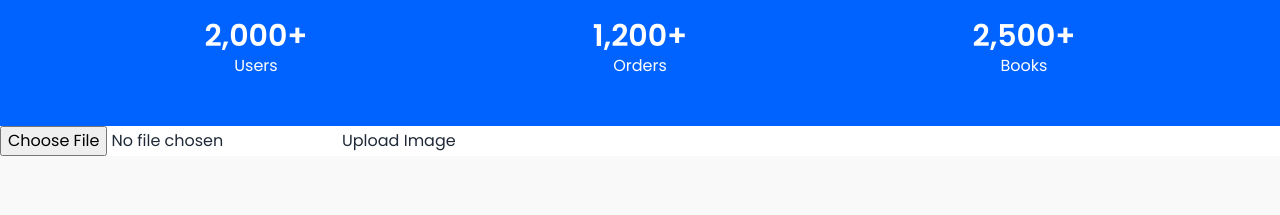
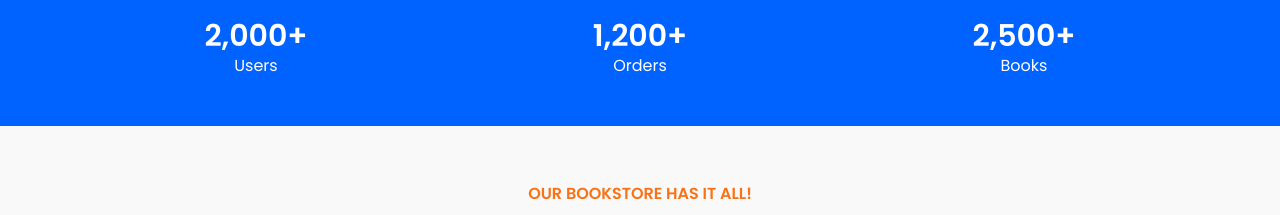
Before and after one commit to anaastastasiia/ReadCycle, a React (Vite) app in the folder front-end/: page / in a window 1280 px wide. Shown: the part 800-1015 px from the top of the page. Built offline with nearby package versions, Linux system fonts and the light colour scheme; no server answers.

Commit message:
clean up

```diff
--- a/front-end/src/components/Category/Category.tsx
+++ b/front-end/src/components/Category/Category.tsx
@@ -2,8 +2,6 @@ import { motion } from 'framer-motion';
 import { useTranslation } from 'react-i18next';
 import { categoriesActions, categoriesStore } from '../../store/useCategories';
 import { useEffect } from 'react';
-import { useState } from 'react';
-import { uploadActions } from '../../store/uploadStore';
 
 const Category = () => {
     const { t } = useTranslation();
@@ -14,33 +12,9 @@ const Category = () => {
         getCategories();
     }, []);
 
-    const [file, setFile] = useState<File | null>(null);
-
-    const handleFileChange = (event: React.ChangeEvent<HTMLInputElement>) => {
-        const selectedFile = event.target.files?.[0];
-        if (selectedFile) {
-            setFile(selectedFile);
-        }
-    };
-
-    const handleUpload = async () => {
-        if (file) {
-            await uploadActions.uploadImage(file, 2);
-        }
-    };
-
     return (
         <>
             <div>
-                <div>
-                    <input
-                        type="file"
-                        id="fileInput"
-                        name="image"
-                        onChange={handleFileChange}
-                    />
-                    <button onClick={handleUpload}>Upload Image</button>
-                </div>
                 <div className="container py-14 bg-[#f9f9f9]">
                     <div className="space-y-4 px-6 pb-6 text-center max-w-[600px] mx-auto mb-5">
                         <h1 className="uppercase font-semibold text-orange-500">
```
